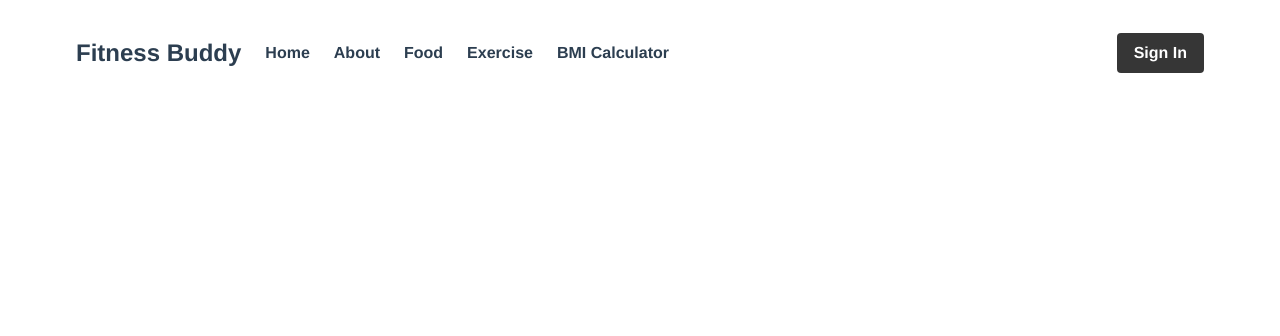
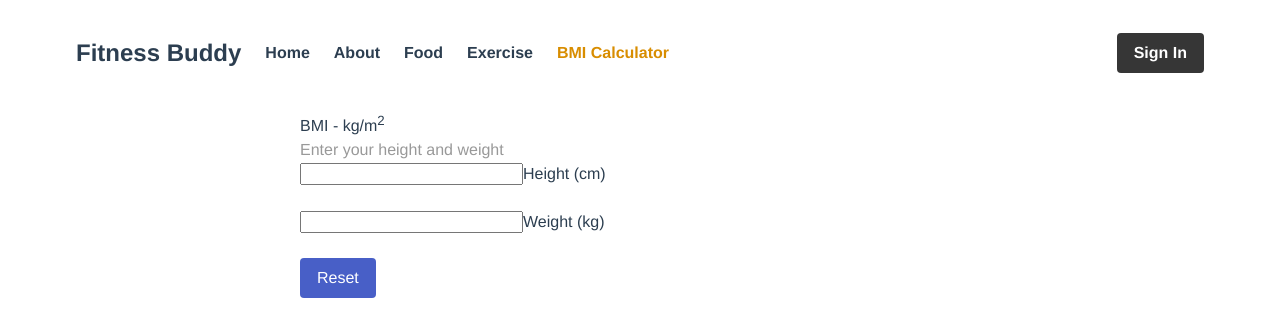
Before and after one commit to pranayrdy123/fitnesspal, a Vue app in the folder events-app/: page /Calculator in a window 1280 px wide. Shown: the top 336 px of the page. Built offline with nearby package versions, Linux system fonts and the light colour scheme.

Commit message:
bmi calculator working

```diff
--- a/events-app/package.json
+++ b/events-app/package.json
@@ -8,15 +8,19 @@
     "lint": "vue-cli-service lint"
   },
   "dependencies": {
+    "@babel/preset-env": "^7.9.6",
     "bulma": "^0.8.0",
     "core-js": "^3.6.4",
     "express": "^4.17.1",
+    "node": "^14.0.0",
     "sockjs": "^0.3.20",
     "unirest": "^0.6.0",
     "vue": "^2.6.11",
     "vue-router": "^3.1.5"
   },
   "devDependencies": {
+    "@babel/cli": "^7.8.4",
+    "@babel/core": "^7.9.6",
     "@vue/cli-plugin-babel": "~4.2.0",
     "@vue/cli-plugin-eslint": "~4.2.0",
     "@vue/cli-plugin-router": "~4.2.0",
--- /dev/null
+++ b/events-app/src/components/Calculator.vue
@@ -0,0 +1,165 @@
+<template>
+  <div class="calci">
+    <form @submit.prevent="calculate()">
+      <div class="calci-1">
+        <h4>
+          BMI - {{ bmi }} kg/m<sup>2</sup>
+          <br>
+          <span
+            :class="className"
+            v-if="message"
+          >
+            {{ message }}
+          </span>
+          <span
+            class="gray"
+            v-else
+          >
+            Enter your height and weight
+          </span>
+        </h4>
+      </div>
+
+      <div class="calci-3">
+        <div class="calci-4">
+          <input
+            class="calci-5"
+            autocomplete="off"
+            type="text"
+            pattern="-?[0-9]*(\.[0-9]+)?"
+            id="height"
+            v-model="height"
+            @input="calculate()"
+          >
+          <label
+            class="calci-6"
+            for="height"
+          >Height (cm)</label>
+
+        </div>
+        <br>
+        <div class="calci-7">
+          <input
+            class="calci-8"
+            autocomplete="off"
+            type="text"
+            pattern="-?[0-9]*(\.[0-9]+)?"
+            id="weight"
+            v-model="weight"
+            @input="calculate()"
+          >
+          <label
+            class="calci-9"
+            for="weight"
+          >Weight (kg)</label>
+
+        </div>
+        <br>
+        <a
+          href="#"
+          class="button is-link"
+          @click.prevent="reset()"
+        >
+          Reset
+        </a>
+      </div>
+    </form>
+  </div>
+</template>
+
+<script>
+export default {
+  name: 'Calculator',
+  data() {
+    return {
+      height: '',
+      weight: '',
+      bmi: '',
+      message: '',
+      className: 'red',
+    };
+  },
+  methods: {
+    isNumeric(input) {
+      return !isNaN(parseFloat(input)) && isFinite(input);
+    },
+    isValid(input) {
+      if (input !== '' && this.isNumeric(input)) {
+        if (input > 3) {
+          return true;
+        }
+      }
+      return false;
+    },
+    calculate() {
+      if (this.isValid(this.height) && this.isValid(this.weight)) {
+        this.bmi = (this.weight / ((this.height / 100) * (this.height / 100))).toFixed(2);
+
+        this.createMessage(this.bmi);
+      }
+    },
+    createMessage(number) {
+      if (number > 59.99) {
+        this.message = 'Obese Class VI (Hyper Obese)';
+        this.className = 'red';
+      } else if (number > 49.99) {
+        this.message = 'Obese Class V (Super Obese)';
+        this.className = 'red';
+      } else if (number > 44.99) {
+        this.message = 'Obese Class IV (Morbidly Obese)';
+        this.className = 'red';
+      } else if (number > 39.99) {
+        this.message = 'Obese Class III (Very severely obese)';
+        this.className = 'red';
+      } else if (number > 34.99) {
+        this.message = 'Obese Class II (Severely obese)';
+        this.className = 'red';
+      } else if (number > 29.99) {
+        this.message = 'Obese Class I (Moderately obese)';
+        this.className = 'red';
+      } else if (number > 24.99) {
+        this.message = 'Overweight';
+        this.className = 'red';
+      } else if (number > 18.49) {
+        this.message = 'Normal (healthy weight)';
+        this.className = 'green';
+      } else if (number > 15.99) {
+        this.message = 'Underweight';
+        this.className = 'red';
+      } else if (number > 14.99) {
+        this.message = 'Severely underweight';
+        this.className = 'red';
+      } else {
+        this.message = 'Very severely underweight';
+        this.className = 'red';
+      }
+    },
+    reset() {
+      this.height = '';
+      this.weight = '';
+      this.bmi = '';
+      this.message = '';
+    },
+  },
+};
+</script>
+
+<style>
+.calci{
+  padding-left: 300px;
+
+}
+
+.mdl-card__title h4 span {
+  font-size: 16px;
+}
+.gray {
+  color: #999;
+}
+.red {
+  color: #ff4081;
+}
+.green {
+  color: green;
+}
+</style>
--- a/events-app/src/components/Nav.vue
+++ b/events-app/src/components/Nav.vue
@@ -16,7 +16,7 @@
       <router-link to="/about" class="navbar-item">About</router-link>
       <router-link to="/Food" class="navbar-item">Food</router-link>
       <router-link to="/Exercise" class="navbar-item">Exercise</router-link>
-      <router-link to="/BMICalculator" class="navbar-item">BMI Calculator</router-link>
+      <router-link to="/Calculator" class="navbar-item">BMI Calculator</router-link>
     </div>
     <div class="navbar-end">
       <div class="navbar-item">
--- a/events-app/src/router/index.js
+++ b/events-app/src/router/index.js
@@ -41,9 +41,9 @@ export default new Router({
       component: () => import('../views/Exercise.vue')
     },
     {
-      path: '/bmiCalculator',
-      name: 'BMICalculator',
-      component: () => import('../views/bmiCalculator.vue')
+      path: '/Calculator',
+      name: 'Calculator',
+      component: () => import('../components/Calculator.vue')
     },
     //{ path: '/bmiCalculator', name: 'bmiCalculator', component: bmiCalculator },
 
```
Also changed, not shown: 1 other file (tests, documents, lock files or other folders).
